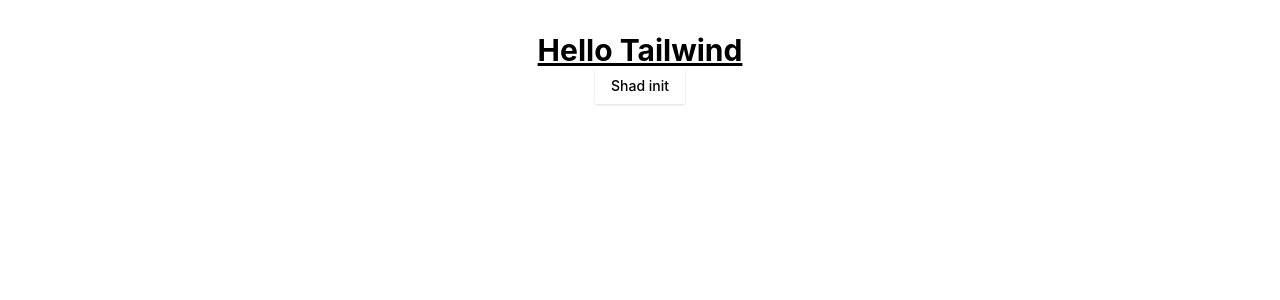
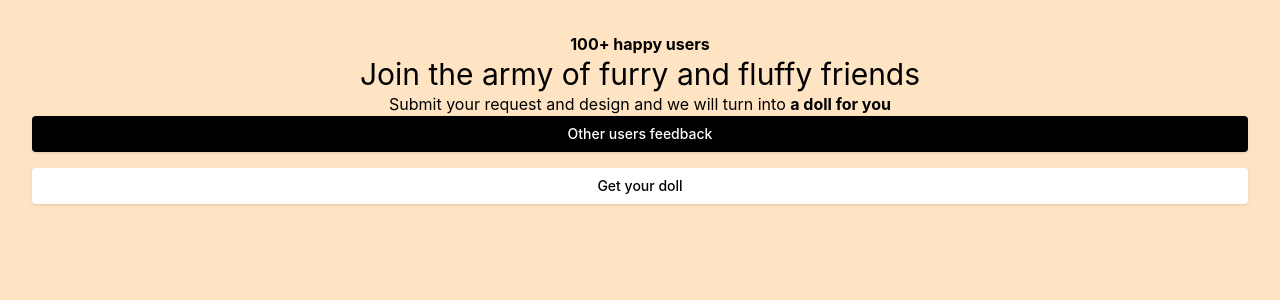
Before and after one commit to Memnoc/hkbm-landing_page, a React (Vite) app: page / in a window 1280 px wide. Shown: the top 300 px of the page. Built offline with nearby package versions, Linux system fonts and the light colour scheme.

Commit message:
initial design mockup

```diff
--- a/src/App.css
+++ b/src/App.css
@@ -4,3 +4,7 @@
   padding: 2rem;
   text-align: center;
 }
+
+body {
+  background-color: bisque;
+}
--- a/src/App.tsx
+++ b/src/App.tsx
@@ -1,11 +1,21 @@
 import "./App.css";
-import { Button } from "./components/ui/button";
+import { Button } from "@/components/ui/button";
 
 function App() {
   return (
     <>
-      <h1 className="text-3xl font-bold underline">Hello Tailwind</h1>
-      <Button>Shad init </Button>
+      <p className="font-bold left-auto">100+ happy users</p>
+      <h2 className="text-3xl">Join the army of furry and fluffy friends</h2>
+      <p className="">
+        Submit your request and design and we will turn into{" "}
+        <span className="font-bold">a doll for you</span>{" "}
+      </p>
+      <span className="button-container grid grid-rows-4 grid-flow-row gap-4">
+        <Button className="bg-black text-white rounded">
+          Other users feedback{" "}
+        </Button>
+        <Button className="bg-white text-black rounded">Get your doll </Button>
+      </span>
     </>
   );
 }
```
